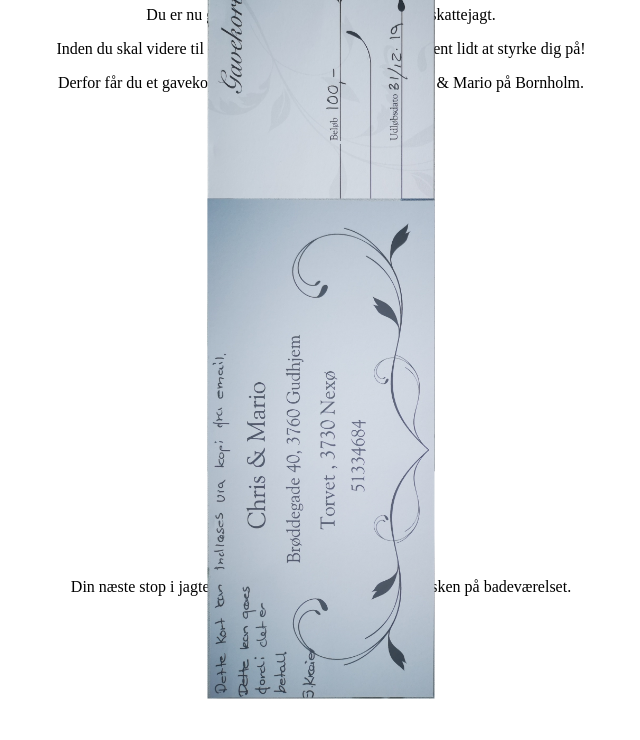
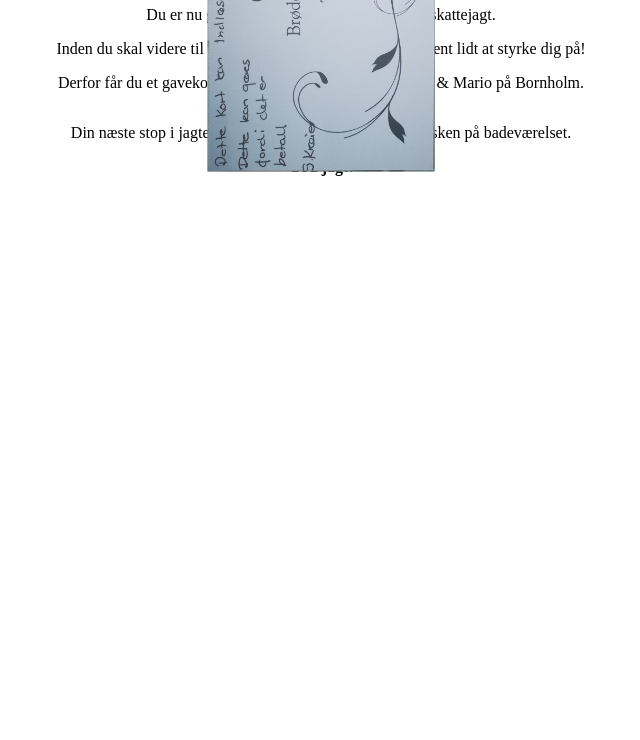
Before and after one commit to agf2413/dennisOgGunilla30, a plain HTML site: page index.html in a window 1280 px wide. Shown: the part 60-800 px from the top of the page, without its empty margins (319-959 px from the left). Drawn offline with Linux system fonts and the light colour scheme.

Commit message:
dag images

```diff
--- a/index.html
+++ b/index.html
@@ -1,4 +1,9 @@
 <html>
+<head>
+<style>
+	img {margin-top: -300px;}
+</style>
+</head>
 <body>
 	<div style="text-align:center;">
 		<h1>Godt klaret, Janne</h1>
```
